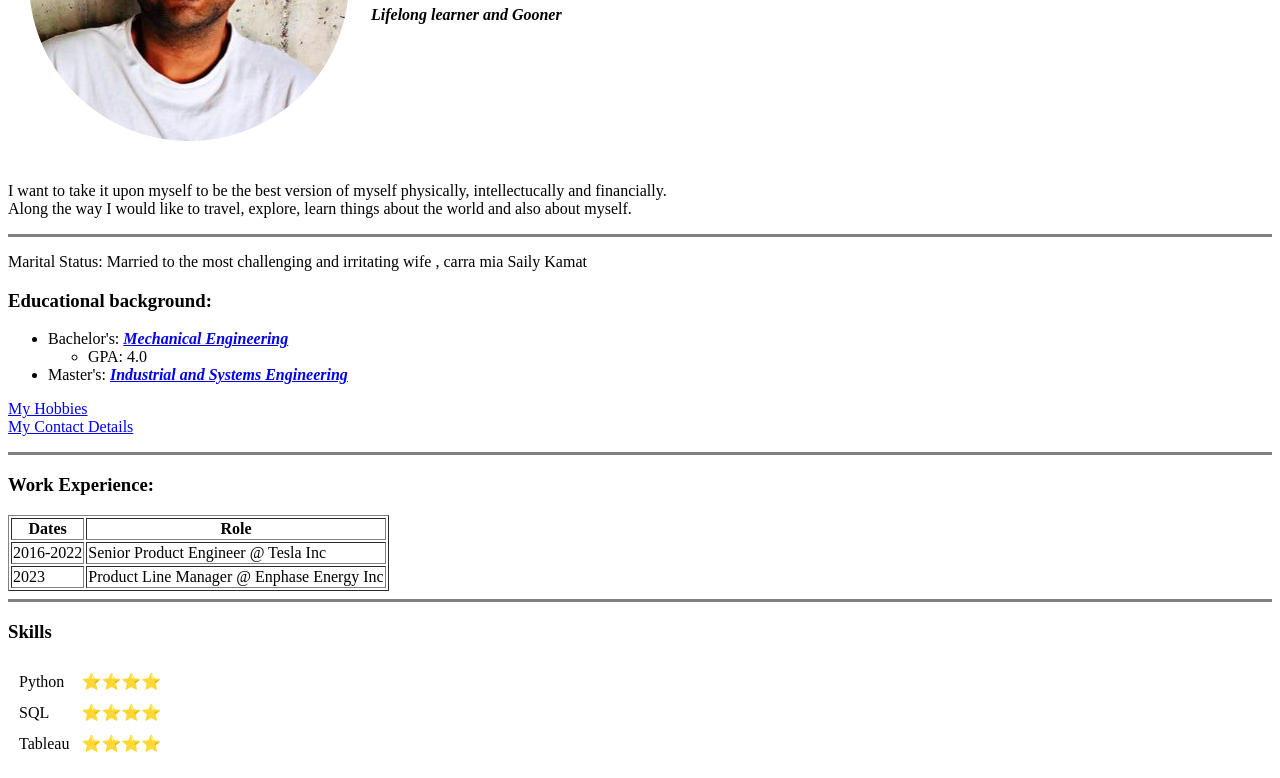
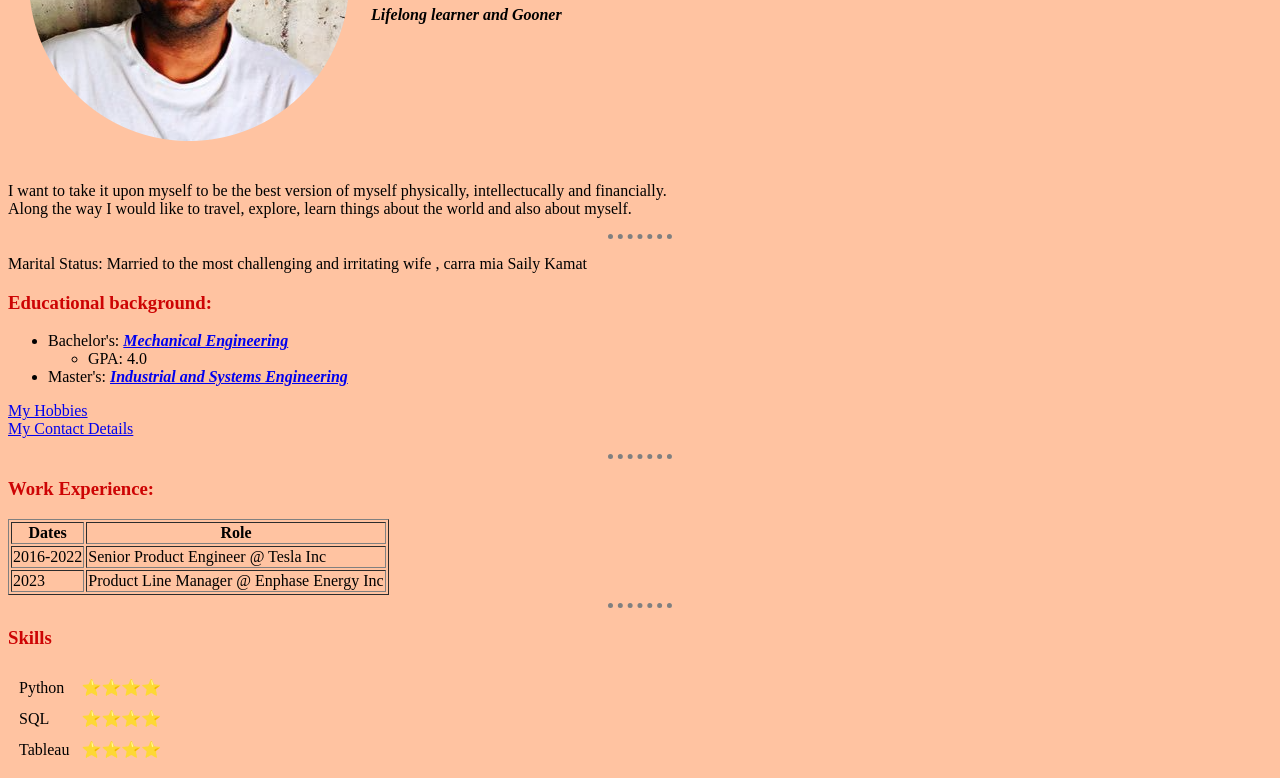
Before and after one commit to rishik91/cv, a plain HTML site: page index.html in a window 1280 px wide. Shown: the part 208-986 px from the top of the page. Drawn offline with Linux system fonts and the light colour scheme.

Commit message:
Add files via upload
CSS style file and updated index file added

```diff
--- /dev/null
+++ b/CSS/styles.css
@@ -0,0 +1,20 @@
+body {
+    background-color: #FFC3A1;
+}
+
+hr {
+
+    border-style: none;
+    border-top-style: dotted;
+    border-color: grey;
+    border-width: 5px;
+    width: 5%;
+}
+
+h1 {
+    color: #CD0404;
+}
+
+h3 {
+    color:  #CD0404;
+}
--- a/index.html
+++ b/index.html
@@ -4,6 +4,8 @@
 <head>
     <meta charset="UTF-8">
     <title>Rishi Personal Website 😎</title>
+    <link rel="stylesheet" href="css/styles.css">
+
 </head>
 
 <body>
@@ -24,7 +26,7 @@
         I want to take it upon myself to be the best version of myself physically, intellectucally and financially.<br>
         Along the way I would like to travel, explore, learn things about the world and also about myself.
     </p>
-    <hr size="3" noshade>
+    <hr>
     <p>
         Marital Status: Married to the most challenging and irritating wife , carra mia Saily Kamat
     </p>
@@ -43,7 +45,7 @@
     <a href="C:\Users\Lenovo\Documents\VS Code Python\Web Dev\HTML Personal site\hobbies.html">My Hobbies</a> <br>
     <a href="contact_details.html">My Contact Details</a>
     </p>
-    <hr size="3" noshade>
+    <hr>
     <h3>Work Experience:</h3>
     <table border="1">
         <thead>
@@ -70,7 +72,7 @@
 
     </table>
 
-    <hr size="3" noshade="">
+    <hr>
 
     <h3>Skills</h3>
     <table cellspacing="10">
```
Also changed, not shown: contact_details.html (+1 -0 lines), hobbies.html (+1 -0 lines).
